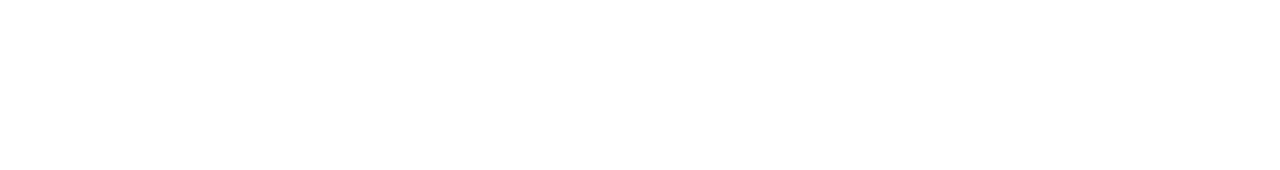
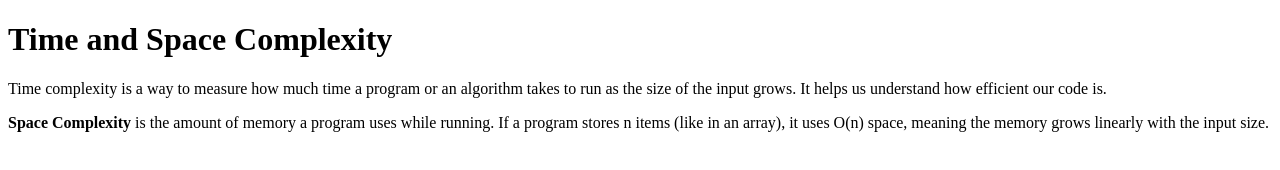
Before and after one commit to acciojob/time-and-space-complexity-dhruti0122, a website: page main.html in a window 1280 px wide. Drawn offline with Linux system fonts and the light colour scheme.

Commit message:
created a submission

```diff
--- a/main.html
+++ b/main.html
@@ -8,6 +8,10 @@
 
 <body>
 	<!-- the entire body must be written by student -->
+	<h1>Time and Space Complexity</h1>
+	<p>Time complexity is a way to measure how much time a program or an algorithm takes to run as the size of the input grows. It helps us understand how efficient our code is.</p>
+	<p><b>Space Complexity</b> is the amount of memory a program uses while running. If a program stores n items (like in an array), it uses O(n) space, meaning the memory grows linearly with the input size.</p>
+
     <script type="text/javascript" src="./script.js">
 </script>
 
```
